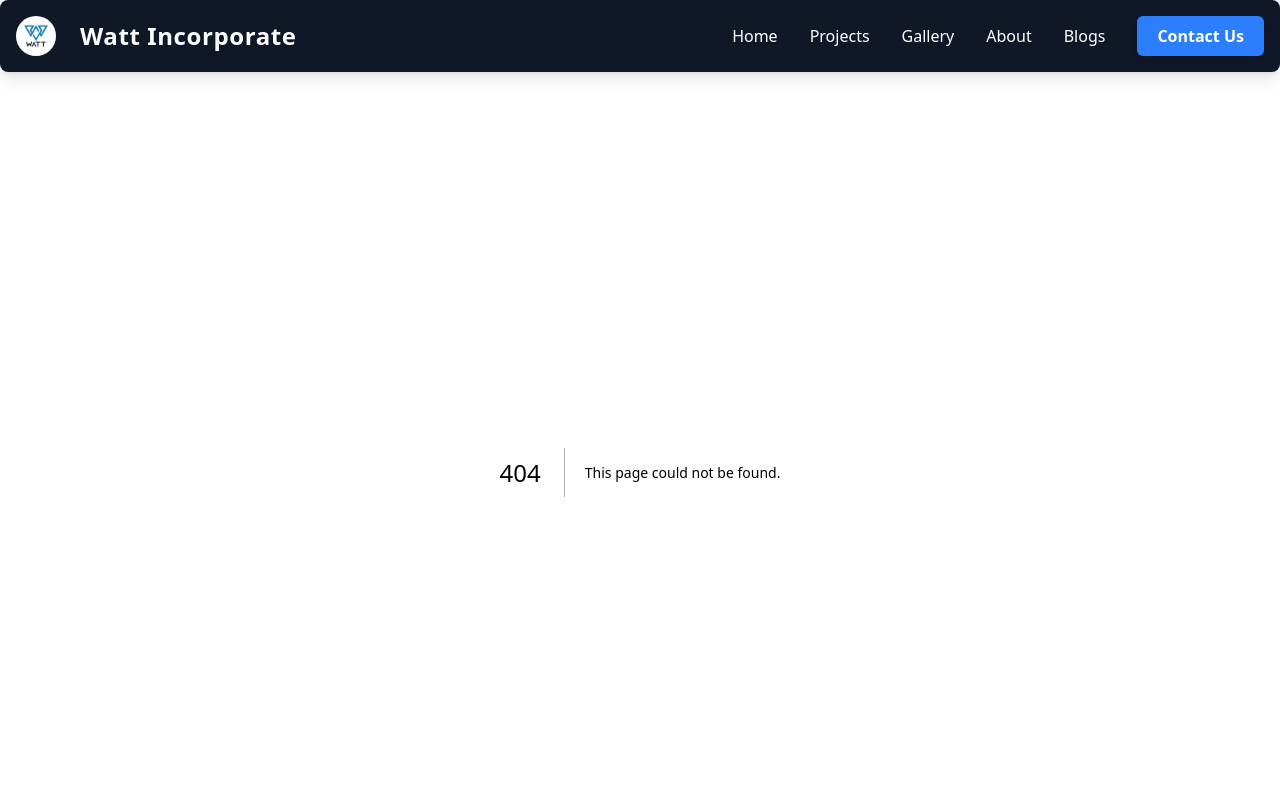
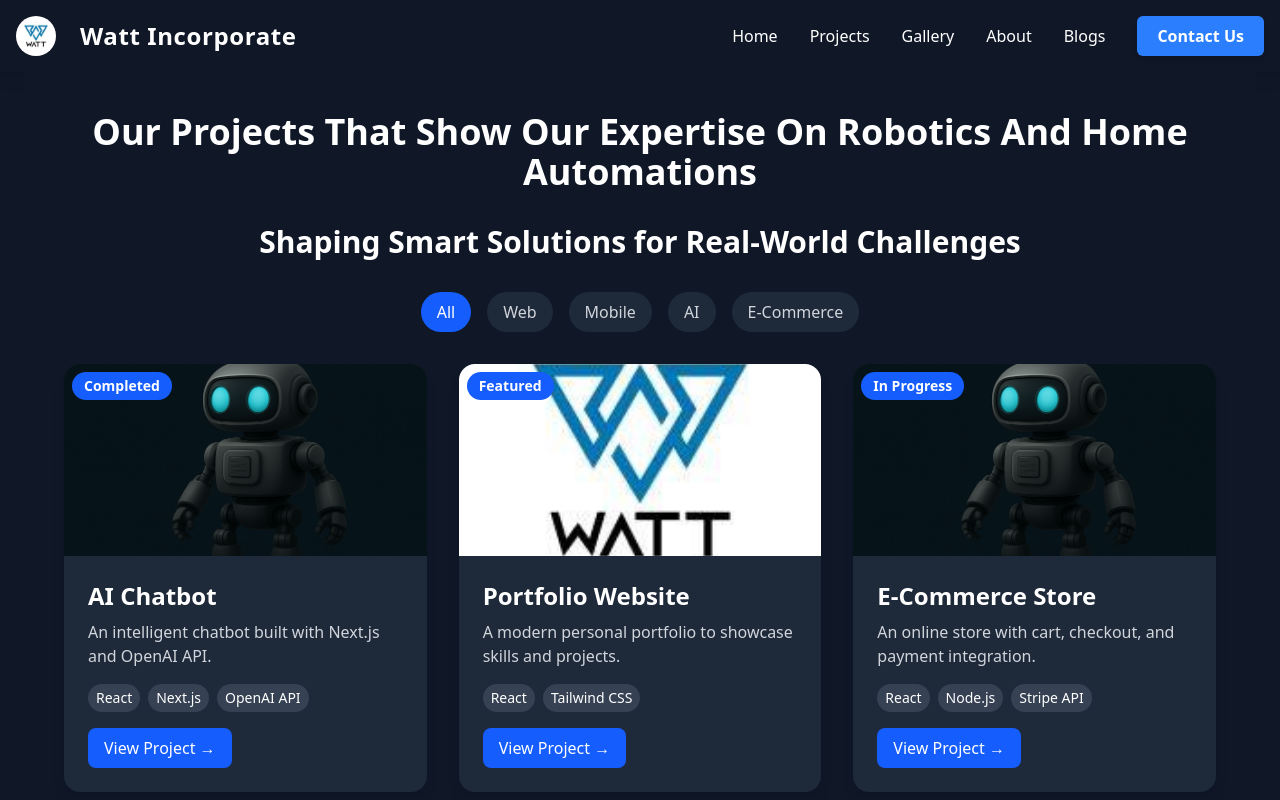
Before and after one commit to WATT-Org/Website-WATT, a Next.js app: page /projects in a window 1280 px wide. Before the commit this address had no page. Shown: the top 800 px of the page. Built offline with nearby package versions, Linux system fonts and the light colour scheme.

Commit message:
Resolve conflict and keep updated ProjectsPage

```diff
--- /dev/null
+++ b/src/app/projects/page.js
@@ -0,0 +1,177 @@
+"use client";
+
+import { useState } from "react";
+
+
+export default function ProjectsPage() {
+  const [selectedCategory, setSelectedCategory] = useState("All");
+  const [modalProject, setModalProject] = useState(null);
+
+  const categories = ["All", "Web", "Mobile", "AI", "E-Commerce"];
+
+  const projects = [
+    {
+      title: "AI Chatbot",
+      description: "An intelligent chatbot built with Next.js and OpenAI API.",
+      image: "/robot.png",
+      link: "#",
+      category: "AI",
+      tech: ["React", "Next.js", "OpenAI API"],
+      status: "Completed",
+    },
+    {
+      title: "Portfolio Website",
+      description: "A modern personal portfolio to showcase skills and projects.",
+      image: "/logo.jpeg",
+      link: "#",
+      category: "Web",
+      tech: ["React", "Tailwind CSS"],
+      status: "Featured",
+    },
+    {
+      title: "E-Commerce Store",
+      description: "An online store with cart, checkout, and payment integration.",
+      image: "/robot.png",
+      link: "#",
+      category: "E-Commerce",
+      tech: ["React", "Node.js", "Stripe API"],
+      status: "In Progress",
+    },
+    {
+      title: "Blog Platform",
+      description: "A full-stack blog with authentication and admin dashboard.",
+      image: "/logo.jpeg",
+      link: "#",
+      category: "Web",
+      tech: ["Next.js", "MongoDB", "Tailwind CSS"],
+      status: "Completed",
+    },
+  ];
+
+  const filteredProjects =
+    selectedCategory === "All"
+      ? projects
+      : projects.filter((p) => p.category === selectedCategory);
+
+  return (
+    <div className="p-10 bg-gray-900 min-h-screen">
+      <h1 className="text-4xl font-extrabold text-center mb-8 text-white">
+        Our Projects That Show Our Expertise On
+Robotics And Home Automations
+      </h1>
+      <h1 className="text-3xl font-bold text-center mb-8 text-white">
+       Shaping Smart Solutions for Real-World Challenges
+      </h1>
+
+      {/* Category Filters */}
+      <div className="flex justify-center mb-8 space-x-4">
+        {categories.map((cat) => (
+          <button
+            key={cat}
+            className={`px-4 py-2 rounded-full font-medium transition ${
+              selectedCategory === cat
+                ? "bg-blue-600 text-white"
+                : "bg-gray-800 text-gray-300 hover:bg-blue-500"
+            }`}
+            onClick={() => setSelectedCategory(cat)}
+          >
+            {cat}
+          </button>
+        ))}
+      </div>
+
+      {/* Project Grid */}
+      <div className="grid grid-cols-1 sm:grid-cols-2 md:grid-cols-3 gap-8">
+        {filteredProjects.map((project, index) => (
+          <div
+            key={index}
+            className="bg-gray-800 text-white rounded-2xl shadow-lg overflow-hidden transform transition duration-300 hover:scale-105 cursor-pointer"
+            onClick={() => setModalProject(project)}
+          >
+            <div className="relative">
+              <img
+                src={project.image}
+                alt={project.title}
+                className="h-48 w-full object-cover"
+              />
+              <span className="absolute top-2 left-2 bg-blue-600 px-3 py-1 rounded-full text-sm font-semibold">
+                {project.status}
+              </span>
+            </div>
+            <div className="p-6">
+              <h2 className="text-2xl font-semibold mb-2">{project.title}</h2>
+              <p className="text-gray-300 mb-4">{project.description}</p>
+
+              {/* Tech Badges */}
+              <div className="flex flex-wrap gap-2 mb-4">
+                {project.tech.map((tech, i) => (
+                  <span
+                    key={i}
+                    className="bg-gray-700 px-2 py-1 rounded-full text-sm hover:bg-blue-600 transition"
+                    title={tech}
+                  >
+                    {tech}
+                  </span>
+                ))}
+              </div>
+
+              <a
+                href={project.link}
+                target="_blank"
+                rel="noopener noreferrer"
+                className="inline-block bg-blue-600 hover:bg-blue-500 px-4 py-2 rounded-lg text-white font-medium transition"
+              >
+                View Project →
+              </a>
+            </div>
+          </div>
+        ))}
+      </div>
+
+      {/* Modal */}
+      {modalProject && (
+        <div
+          className="fixed inset-0 bg-black bg-opacity-70 flex justify-center items-center z-50"
+          onClick={() => setModalProject(null)}
+        >
+          <div
+            className="bg-gray-900 rounded-2xl p-8 max-w-lg w-full relative"
+            onClick={(e) => e.stopPropagation()}
+          >
+            <button
+              className="absolute top-4 right-4 text-white text-xl font-bold"
+              onClick={() => setModalProject(null)}
+            >
+              ✕
+            </button>
+            <img
+              src={modalProject.image}
+              alt={modalProject.title}
+              className="rounded-xl mb-4 w-full object-cover h-64"
+            />
+            <h2 className="text-3xl font-bold mb-2">{modalProject.title}</h2>
+            <p className="text-gray-300 mb-4">{modalProject.description}</p>
+            <div className="flex flex-wrap gap-2 mb-4">
+              {modalProject.tech.map((tech, i) => (
+                <span
+                  key={i}
+                  className="bg-gray-700 px-2 py-1 rounded-full text-sm hover:bg-blue-600 transition"
+                >
+                  {tech}
+                </span>
+              ))}
+            </div>
+            <a
+              href={modalProject.link}
+              target="_blank"
+              rel="noopener noreferrer"
+              className="inline-block bg-blue-600 hover:bg-blue-500 px-4 py-2 rounded-lg text-white font-medium transition"
+            >
+              Visit Project →
+            </a>
+          </div>
+        </div>
+      )}
+    </div>
+  );
+}
```
